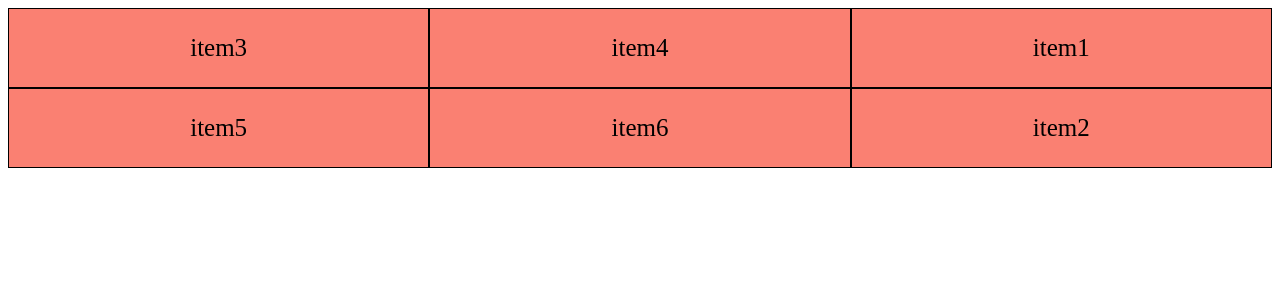
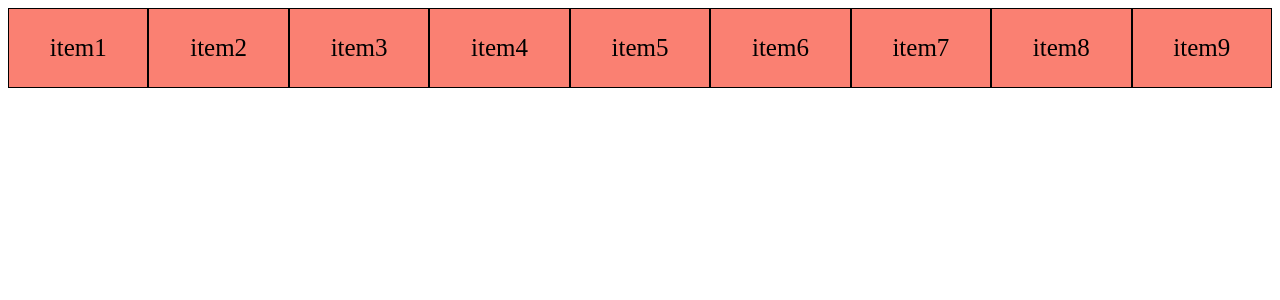
Before and after one commit to shayan881/template_project, a PHP site: page / in a window 1280 px wide. Shown: the top 300 px of the page. Run offline with PHP 8.4, Linux system fonts and the light colour scheme.

Commit message:
session 48 completed css-grid [ auto-fit & auto-fill & minmax() ]

```diff
--- a/css-grid/index.html
+++ b/css-grid/index.html
@@ -12,11 +12,16 @@
 
     <div class="grid-container">
         <div class="item1 grid-item">item1</div>
-        <div class="item2 grid-item">item2</div>
+        <!-- <div class="item2 grid-item">Lorem ipsum dolor, sit amet consectetur adipisicing elit. Repudiandae, porro sed
+            possimus a eos doloremque? Quia natus voluptas impedit tempora?</div> -->
+        <div class="item3 grid-item">item2</div>
         <div class="item3 grid-item">item3</div>
         <div class="item4 grid-item">item4</div>
         <div class="item5 grid-item">item5</div>
         <div class="item6 grid-item">item6</div>
+        <div class="item6 grid-item">item7</div>
+        <div class="item6 grid-item">item8</div>
+        <div class="item6 grid-item">item9</div>
     </div>
 
 </body>
--- a/css-grid/style.css
+++ b/css-grid/style.css
@@ -1,7 +1,9 @@
 .grid-container {
     display: grid;
     background-color: skyblue;
-    grid-template-columns: auto auto auto;
+    /* grid-template-columns: repeat(auto-fill, minmax(100px, 1fr)); */
+    grid-template-columns: repeat(auto-fit, minmax(100px, 1fr));
+    /* grid-template-rows: minmax(30px, auto) minmax(30px, 70px) minmax(30px, 70px); */
 }
 
 .grid-item {
@@ -11,29 +13,3 @@
     text-align: center;
     padding: 25px;
 }
-
-
-/* 3 4 1 5 6 2 */
-.item1 {
-    grid-area: 1 / 3 / 2 / 4;
-}
-
-.item2 {
-    grid-area: 2 / 3 / 3 / 4;
-}
-
-.item3 {
-    grid-area: 1 / 1 / 2 / 2;
-}
-
-.item4 {
-    grid-area: 1 / 2 / 2 / 3;
-}
-
-.item5 {
-    grid-area: 2 / 1 / 3 / 2;
-}
-
-.item6 {
-    grid-area: 2 / 2 / 3 / 3;
-}
```
